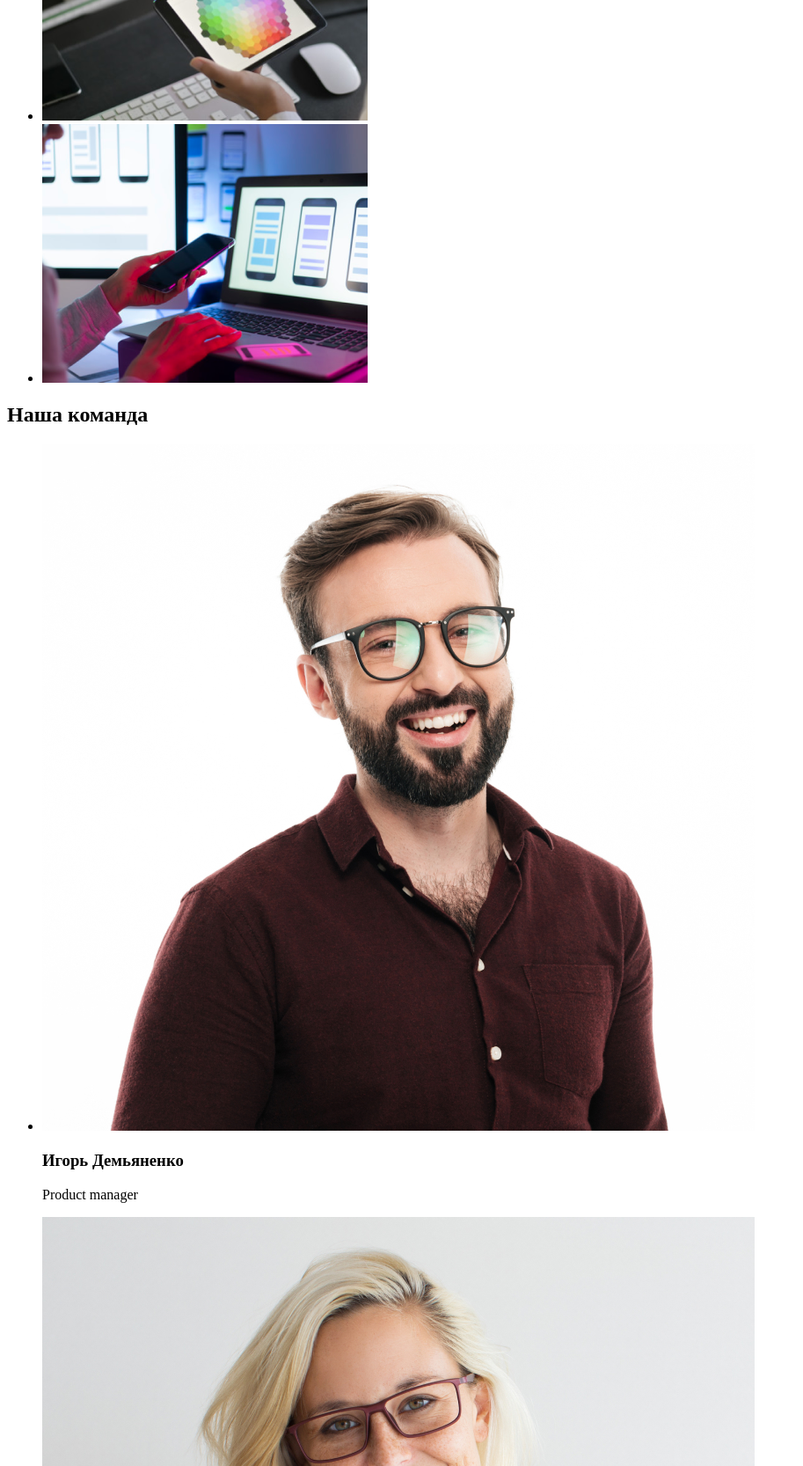
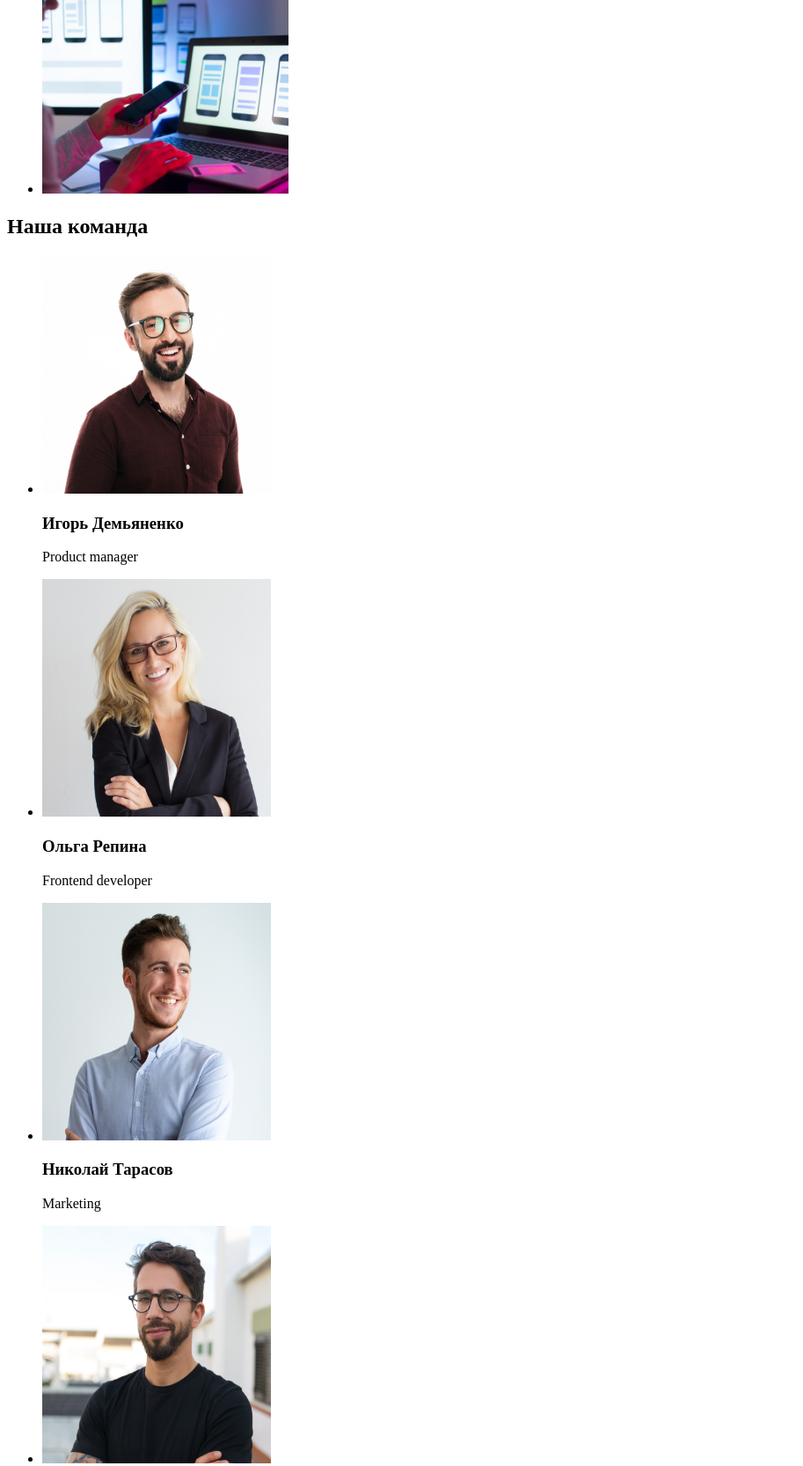
Before and after one commit to MerlinMarvel/goit-markup-hw-01, a plain HTML site: page index.html in a window 1280 px wide. Shown: the part 1017-2683 px from the top of the page at 88% size, without its empty margins (0-913 px from the left). Drawn offline with Linux system fonts and the light colour scheme.

Commit message:
Update index.html

```diff
--- a/index.html
+++ b/index.html
@@ -66,16 +66,16 @@
             <ul>
                 <li>
                     <a href="#">
-                        <img src="images/img_1.png" alt="image 1">
+                        <img src="images/img_1.png" alt="image 1" width="280">
                     </a>
                 </li>
                 <li>
                     <a href="#">
-                        <img src="images/img_2.png" alt="image 2">
+                        <img src="images/img_2.png" alt="image 2" width="280">
                     </a>
                 </li><li>
                     <a href="#">
-                        <img src="images/img_3.png" alt="image 3">
+                        <img src="images/img_3.png" alt="image 3" width="280">
                     </a>
                 </li>
             </ul>
@@ -84,22 +84,22 @@
             <h2>Наша команда</h2>
             <ul>
                 <li>
-                    <img src="images/staff_1.jpg" alt="staff 1">
+                    <img src="images/staff_1.jpg" alt="staff 1" width="260px" height="270">
                     <h3>Игорь Демьяненко</h3>
                     <p lang="en">Product manager</p>
                 </li>
                 <li>
-                    <img src="images/staff_2.jpg" alt="staff 2">
+                    <img src="images/staff_2.jpg" alt="staff 2"width="260px" height="270">
                     <h3>Ольга Репина</h3>
                     <p lang="en">Frontend developer</p>
                 </li>
                 <li>
-                    <img src="images/staff_3.jpg" alt="staff 3">
+                    <img src="images/staff_3.jpg" alt="staff 3"width="260px" height="270">
                     <h3>Николай Тарасов</h3>
                     <p lang="en">Marketing</p>
                 </li>
                 <li>
-                    <img src="images/staff_4.jpg" alt="staff 4">
+                    <img src="images/staff_4.jpg" alt="staff 4"width="260px" height="270">
                     <h3>Михаил Ермаков</h3>
                     <p lang="en">UI Designer</p>
                 </li>
```
